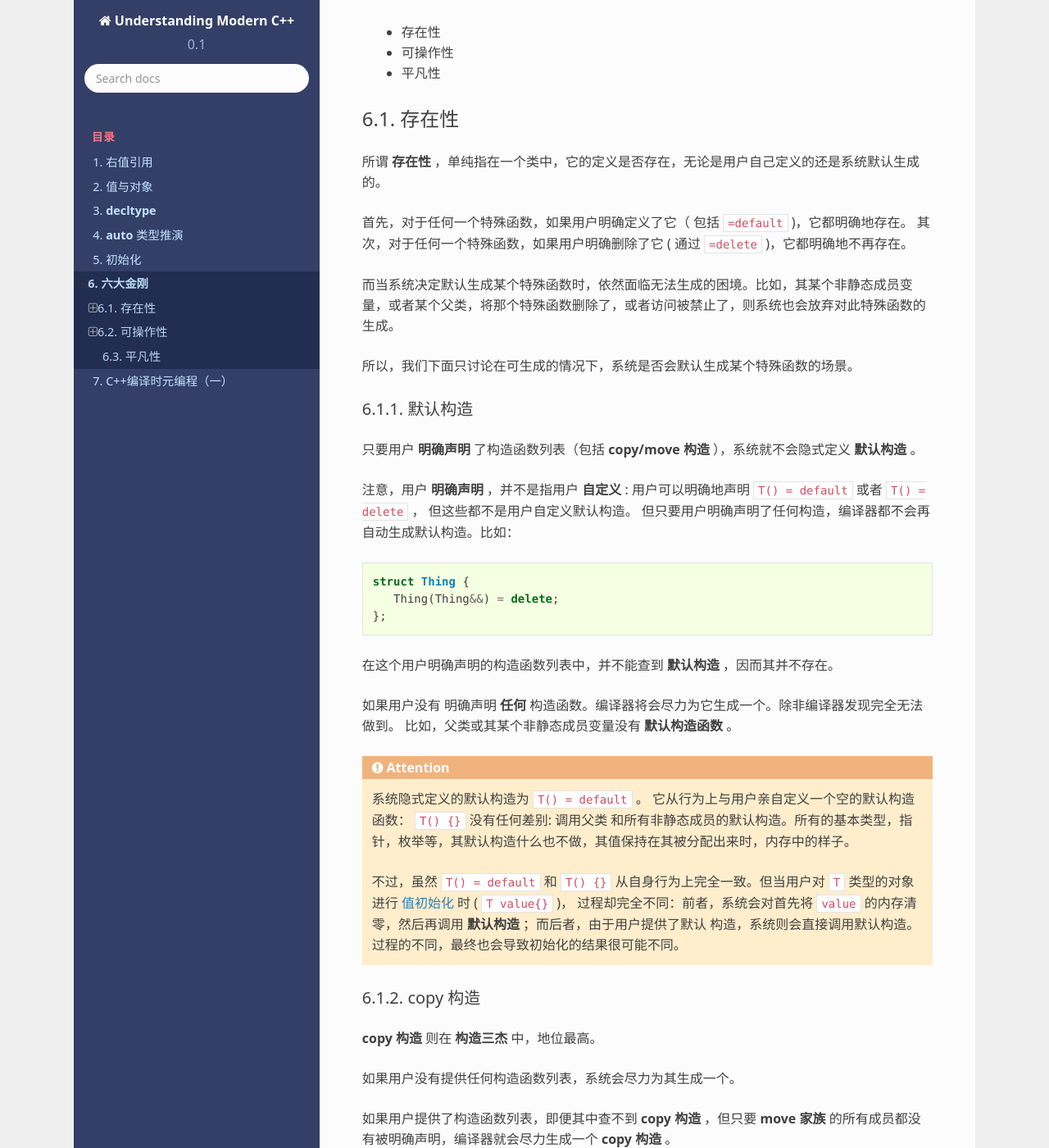
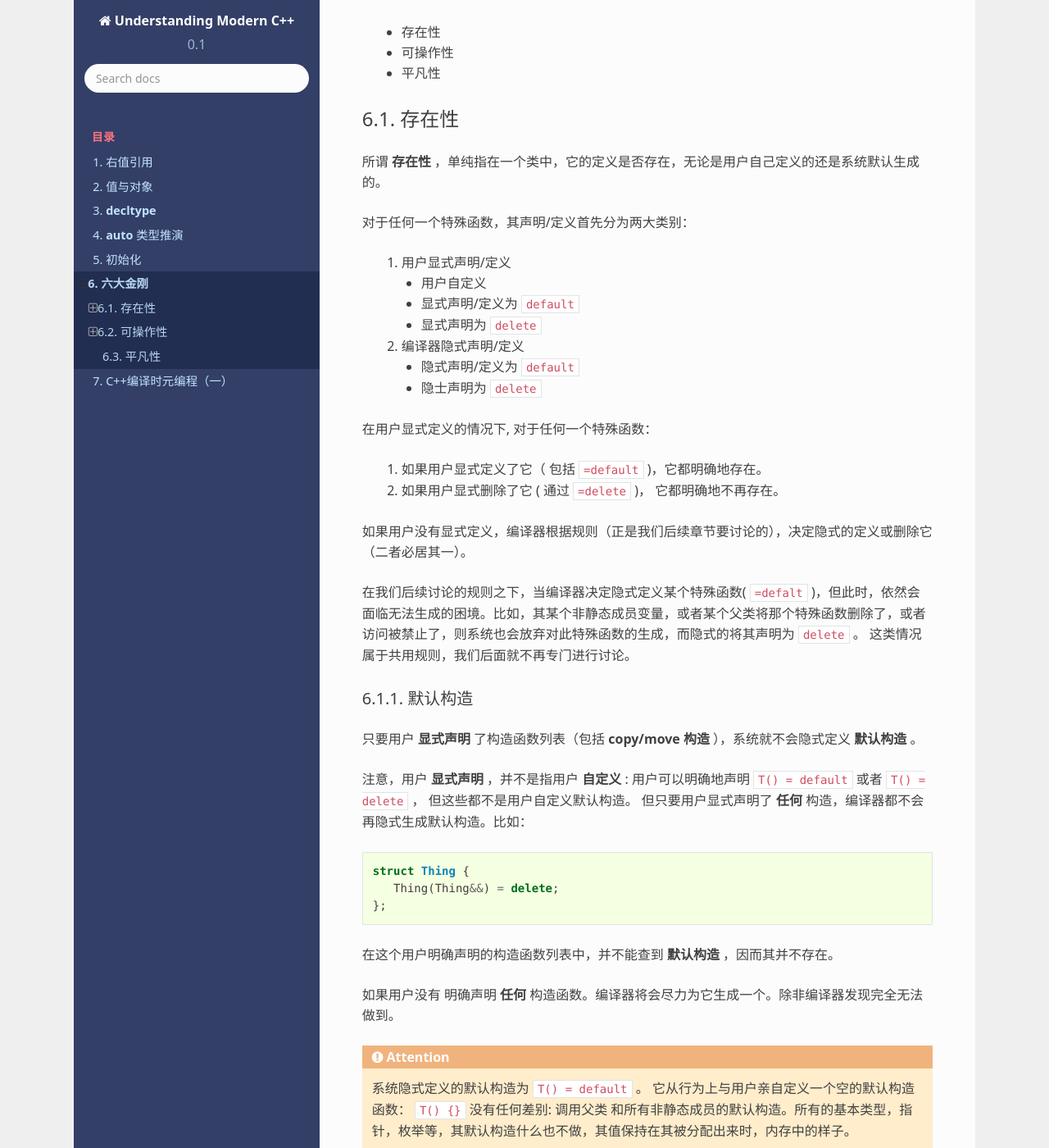
Before and after one commit to godsme/understand_modern_cpp, a Sphinx documentation site: the page built from docs/source/gang_of_6.rst, in a window 1280 px wide and 1400 px high, scrolled down 833 px. Shown: the whole window at 82% size. Built offline with Sphinx 7.4.7 and the Read the Docs theme 2.0.0, drawn with Linux system fonts in a browser that asks for light colours; formulas are drawn with MathJax 3; some of the changed text lies outside the part shown.

Commit message:
added more

```diff
--- a/docs/source/gang_of_6.rst
+++ b/docs/source/gang_of_6.rst
@@ -43,21 +43,37 @@
 
 所谓 **存在性** ，单纯指在一个类中，它的定义是否存在，无论是用户自己定义的还是系统默认生成的。
 
-首先，对于任何一个特殊函数，如果用户明确定义了它（ 包括 ``=default`` )，它都明确地存在。
-其次，对于任何一个特殊函数，如果用户明确删除了它 ( 通过 ``=delete`` )，它都明确地不再存在。
+对于任何一个特殊函数，其声明/定义首先分为两大类别：
+
+  1. 用户显式声明/定义
+
+     * 用户自定义
+     * 显式声明/定义为 ``default``
+     * 显式声明为 ``delete``
+
+  2. 编译器隐式声明/定义
+
+     * 隐式声明/定义为 ``default``
+     * 隐士声明为 ``delete``
 
 
-而当系统决定默认生成某个特殊函数时，依然面临无法生成的困境。比如，其某个非静态成员变量，或者某个父类，将那个特殊函数删除了，或者访问被禁止了，则系统也会放弃对此特殊函数的生成。
+在用户显式定义的情况下, 对于任何一个特殊函数：
 
-所以，我们下面只讨论在可生成的情况下，系统是否会默认生成某个特殊函数的场景。
+  1. 如果用户显式定义了它（ 包括 ``=default`` )，它都明确地存在。
+  2. 如果用户显式删除了它 ( 通过 ``=delete`` )， 它都明确地不再存在。
+
+
+如果用户没有显式定义，编译器根据规则（正是我们后续章节要讨论的），决定隐式的定义或删除它（二者必居其一）。
+
+在我们后续讨论的规则之下，当编译器决定隐式定义某个特殊函数( ``=defalt`` )，但此时，依然会面临无法生成的困境。比如，其某个非静态成员变量，或者某个父类将那个特殊函数删除了，或者访问被禁止了，则系统也会放弃对此特殊函数的生成，而隐式的将其声明为 ``delete`` 。 这类情况属于共用规则，我们后面就不再专门进行讨论。
 
 
 默认构造
 ++++++++++++
 
-只要用户 **明确声明** 了构造函数列表（包括 **copy/move 构造** ），系统就不会隐式定义 **默认构造** 。
+只要用户 **显式声明** 了构造函数列表（包括 **copy/move 构造** ），系统就不会隐式定义 **默认构造** 。
 
-注意，用户 **明确声明** ，并不是指用户 **自定义** : 用户可以明确地声明 ``T() = default`` 或者 ``T() = delete`` ， 但这些都不是用户自定义默认构造。 但只要用户明确声明了任何构造，编译器都不会再自动生成默认构造。比如：
+注意，用户 **显式声明** ，并不是指用户 **自定义** : 用户可以明确地声明 ``T() = default`` 或者 ``T() = delete`` ， 但这些都不是用户自定义默认构造。 但只要用户显式声明了 **任何** 构造，编译器都不会再隐式生成默认构造。比如：
 
 .. code-block:: c++
 
@@ -67,7 +83,7 @@
 
 在这个用户明确声明的构造函数列表中，并不能查到 **默认构造** ，因而其并不存在。
 
-如果用户没有 明确声明 **任何** 构造函数。编译器将会尽力为它生成一个。除非编译器发现完全无法做到。 比如，父类或其某个非静态成员变量没有 **默认构造函数** 。
+如果用户没有 明确声明 **任何** 构造函数。编译器将会尽力为它生成一个。除非编译器发现完全无法做到。
 
 
 .. attention::
@@ -85,9 +101,9 @@ copy 构造
 
 **copy 构造** 则在 **构造三杰** 中，地位最高。
 
-如果用户没有提供任何构造函数列表，系统会尽力为其生成一个。
-
-如果用户提供了构造函数列表，即便其中查不到 **copy 构造** ，但只要 **move 家族** 的所有成员都没有被明确声明，编译器就会尽力生成一个 **copy 构造** 。
+  * 如果用户没有显式声明任何构造函数列表，系统会尽力为其生成一个。
+  * 如果用户显式声明了构造函数列表，即便其中查不到 **copy 构造** ，但只要 **move 家族** 的所有成员都没有被明确声明，
+    编译器也会尽力生成一个 **copy 构造** 。
 
 .. code-block:: c++
 
```
